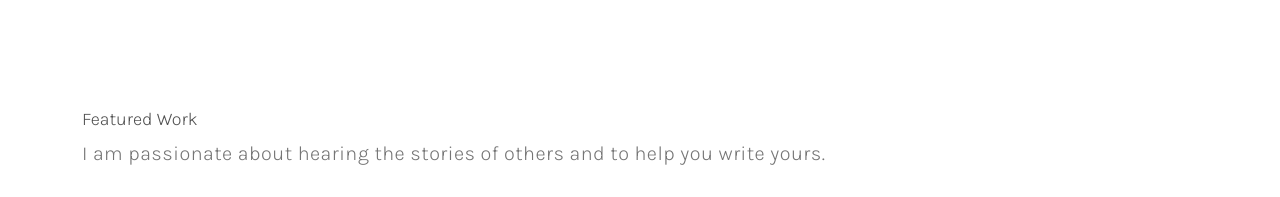
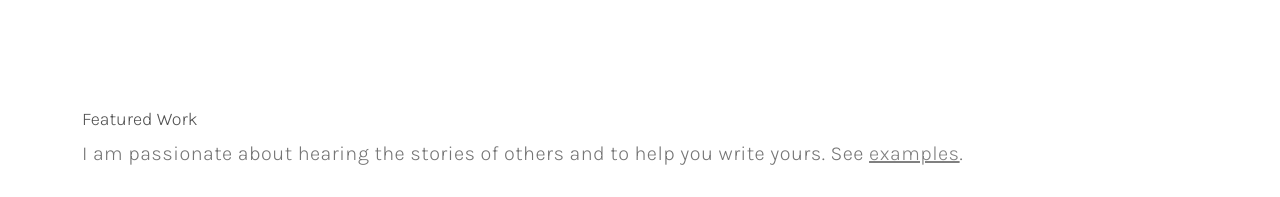
Before and after one commit to Kaitlyn-Lynette/Kathys-Portfolio, a React (Create React App) app: page / in a window 1280 px wide. Shown: the part 1340-1537 px from the top of the page. Built offline with nearby package versions, Linux system fonts and the light colour scheme.

Commit message:
Added link to featured work

```diff
--- a/src/App.css
+++ b/src/App.css
@@ -210,8 +210,12 @@ a.nav-link {
   line-height: 30px;
 }
 
+.featured-work-text a{
+  color:#808080;
+}
+
 .card-body {
-  color: #454545
+  color: #454545;
 }
 
 .contact-form h4 {
--- a/src/components/Navigation.js
+++ b/src/components/Navigation.js
@@ -67,6 +67,7 @@ const Navigation = () => {
                   Read With Coffee
                 </Nav.Link>
               </NavDropdown.Item>
+              <NavDropdown.Divider />
             </NavDropdown>
             <Nav.Link
               href="#services"
--- a/src/pages/Work.js
+++ b/src/pages/Work.js
@@ -40,7 +40,7 @@ const Work = () => {
             <h5>Featured Work</h5>
             <h4>
               I am passionate about hearing the stories of others and to help
-              you write yours.
+              you write yours. See <a href="https://www.canva.com/design/DAFq4BSJr3s/6rKjnYppdT8ZG5wt__fgEA/view?utm_content=DAFq4BSJr3s&utm_campaign=designshare&utm_medium=link&utm_source=viewer"> examples</a>.
             </h4>
           </Col>
         </Row>
```
